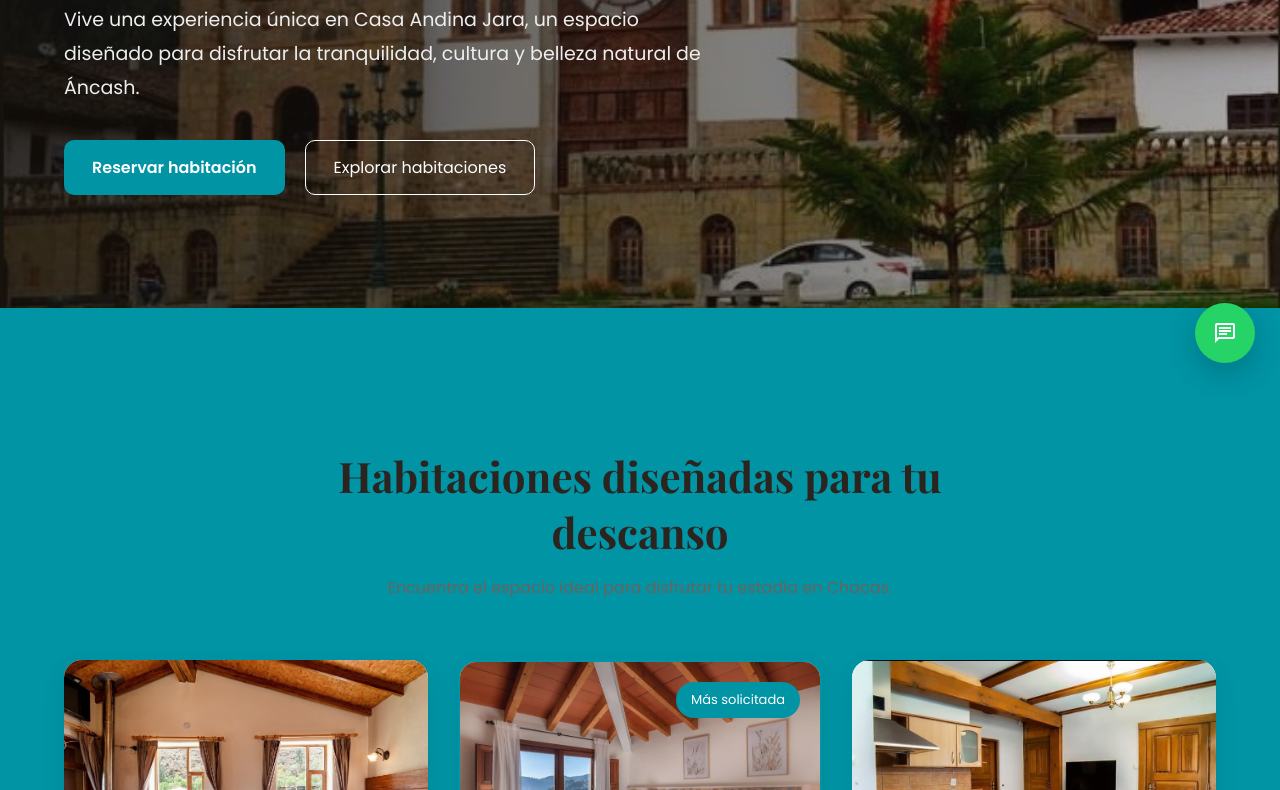
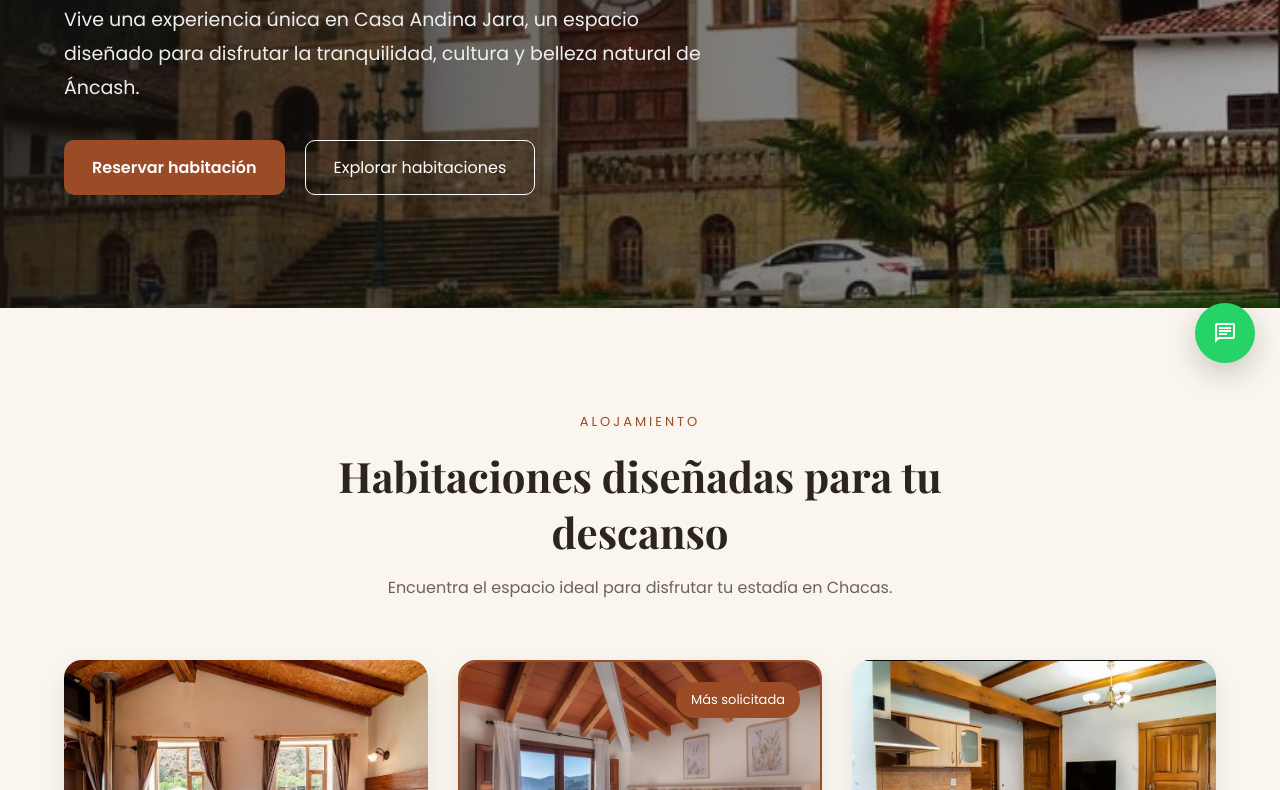
Before and after one commit to 2024101607-alt/casa-andina-jara, a plain HTML site: page index.html in a window 1280 px wide. Shown: the part 412-1202 px from the top of the page. Drawn offline with nearby package versions, Linux system fonts and the light colour scheme.

Commit message:
Update primary and background CSS variables

```diff
--- a/css/style.css
+++ b/css/style.css
@@ -2,9 +2,9 @@
    VARIABLES GENERALES
 ===================================== */
 :root {
-    --primary: #0194A5;
+    --primary: #9b4b25;
     --primary-dark: #743719;
-    --background: #0194A5;
+    --background: #faf6ef;
     --surface: #ffffff;
     --text: #2b241f;
     --text-light: #6d625b;
```
